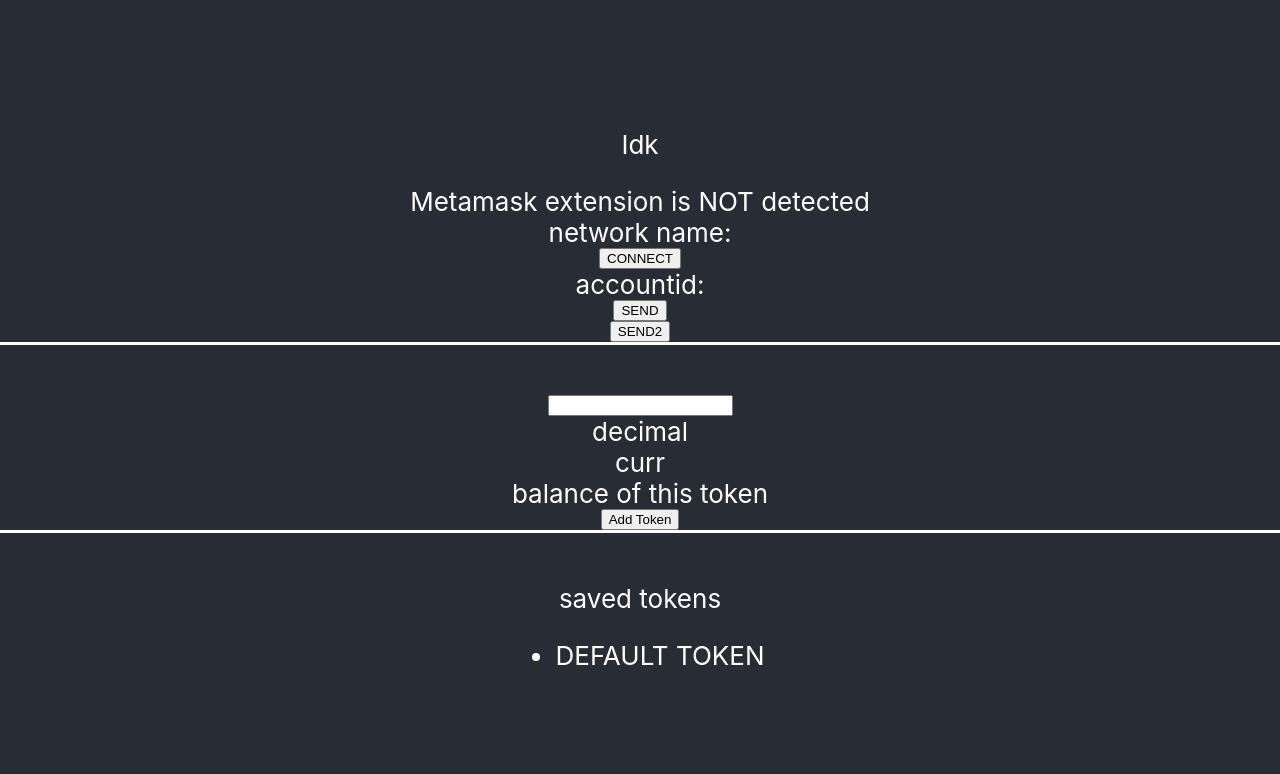
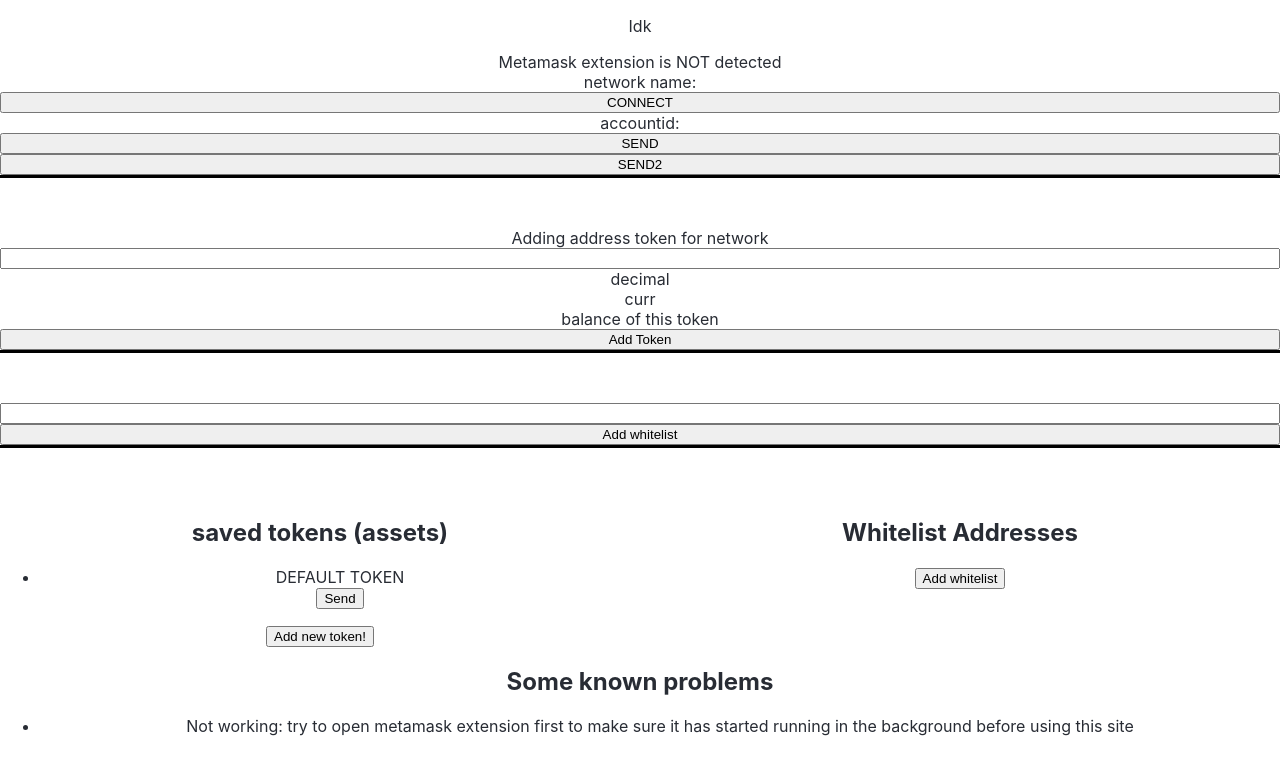
Before and after one commit to tools4web3/nft-wallet, a React (Create React App) app: page / in a window 1280 px wide. Shown: the top 774 px of the page. Built offline with nearby package versions, Linux system fonts and the light colour scheme.

Commit message:
add whitelist

```diff
--- a/src/App.css
+++ b/src/App.css
@@ -2,37 +2,23 @@
   text-align: center;
 }
 
-.App-logo {
-  height: 40vmin;
-  pointer-events: none;
-}
-
-@media (prefers-reduced-motion: no-preference) {
-  .App-logo {
-    animation: App-logo-spin infinite 20s linear;
-  }
-}
-
 .App-header {
-  background-color: #282c34;
-  min-height: 100vh;
+  background-color: #ffffff;
   display: flex;
   flex-direction: column;
-  align-items: center;
-  justify-content: center;
-  font-size: calc(10px + 2vmin);
-  color: white;
+  color: #282c34;
 }
 
 .App-link {
   color: #61dafb;
 }
 
-@keyframes App-logo-spin {
-  from {
-    transform: rotate(0deg);
-  }
-  to {
-    transform: rotate(360deg);
-  }
+.lists {
+  display: flex;
+  flex-direction: column;
+  flex-flow: wrap;
 }
+
+.assets, .whitelist {
+  width: 50%;
+}
--- a/src/App.js
+++ b/src/App.js
@@ -23,7 +23,11 @@
   const [chosenToken, setChosenToken]  = useState({});
   const [mainToken, setMainToken] = useState({});
 
+  const [whitelist, setWhitelist] = useState({});
+  const [tempWhitelist, setTempWhitelist] = useState("");
+
   async function handleTempTokenAddress(_tempTokenAddress) {
+    // tempTokenAddress watcher: used to do something whenever the tempTokenAddress input changes
     // evt.preventDefault();
     setTempTokenAddress(_tempTokenAddress);
     setTempTokenDecimal("");
@@ -50,7 +54,7 @@
 
   }
 
-  async function handleAddToken() {
+  function handleAddToken() {
     let tempTokens = tokens;
 
     if (!(network.chainId in tempTokens)) {
@@ -61,6 +65,10 @@
     console.log(tempTokens);
     setTokens({...tempTokens});
     localStorage.setItem("tokens", JSON.stringify(tempTokens));
+  }
+
+  function removeToken() {
+
   }
 
   async function tokenDetailsSetter() {
@@ -129,6 +137,21 @@
       _tempToken.currency = "ETH";
       setMainToken(_tempToken)
     }
+  }
+
+  function handleTempWhitelist(address) {
+    setTempWhitelist(address);
+  }
+
+  function handleAddWhitelist() {
+    let _whitelist = whitelist;
+    _whitelist[tempWhitelist] = null;
+    setWhitelist({..._whitelist});
+    localStorage.setItem("whitelist", JSON.stringify(_whitelist));
+  }
+
+  function removeWhitelist(address) {
+
   }
 
   async function login() {
@@ -286,6 +309,12 @@
     }
     setTokens(_tempTokens);
 
+    let _whitelist = JSON.parse(localStorage.getItem("whitelist"));
+    if (!_whitelist) {
+      _whitelist = {};
+    }
+    setWhitelist(_whitelist);
+
   }, []);
 
   // checking provider state
@@ -320,6 +349,10 @@
   }, [ethProvider, accoundId]);
 
   // useEffect(() => {
+  //   localStorage.setItem("whitelist", whitelist);
+  // }, [whitelist]);
+
+  // useEffect(() => {
   //   if (ethProvider) {
   //     if (network) {
 
@@ -339,32 +372,57 @@
         <div>accountid: {accoundId}</div>
         <button onClick={() => payMetamask("0xf9B98f63519D618E8006D5b721f38f00dfda9B1a", "0xffCF56AC374745c7E3e5dBC3385A00b4066d139B", "0.000001")}>SEND</button>
         <button onClick={() => payMetamask2("0xf9B98f63519D618E8006D5b721f38f00dfda9B1a", "0xffCF56AC374745c7E3e5dBC3385A00b4066d139B", "150000000")}>SEND2</button>
-<div style={{borderBottom: "3px solid white", width: "100%", marginBottom: "50px"}}></div>
+<div style={{borderBottom: "3px solid black", width: "100%", marginBottom: "50px"}}></div>
+<div>Adding address token for {network?.name} network</div>
 <input type="text" value={tempTokenAddress} onChange={e => handleTempTokenAddress(e.target.value)} />
 <div>decimal {tempTokenDecimal}</div>
 <div>curr {tempTokenCurrency}</div>
 <div>balance of this token {tempTokenBalance}</div>
 <button onClick={() => handleAddToken()}>Add Token</button>
-<div style={{borderBottom: "3px solid white", width: "100%", marginBottom: "50px"}}></div>
+<div style={{borderBottom: "3px solid black", width: "100%", marginBottom: "50px"}}></div>
 {/* <div>{JSON.stringify(tokens)}</div> */}
-
-<div>
-  {network?.name} saved tokens
+<input type="text" value={tempWhitelist} onChange={e => handleTempWhitelist(e.target.value)} />
+<button onClick={() => handleAddWhitelist()}>Add whitelist</button>
+<div style={{borderBottom: "3px solid black", width: "100%", marginBottom: "50px"}}></div>
+<div className='lists'>
+  <div className='assets'>
+    <h2>{network?.name} saved tokens (assets)</h2>
     <ul>
       {
         <li>
           DEFAULT TOKEN
-        <div>{mainToken.balance} {mainToken.currency}</div>
+          <div>{mainToken.balance} {mainToken.currency} <button>Send</button></div>
         </li>
       }
       {
         Object.keys(chosenToken).map((token, i) =>
         <li key={i}>
           {token}
-        <div>{chosenToken[token].balance} {chosenToken[token].currency}</div>
+          <div>{chosenToken[token].balance} {chosenToken[token].currency} <button>Send</button></div>
         </li>
         )
       }
+    </ul>
+    <button>Add new token!</button>
+  </div>
+  <div className='whitelist'>
+    <h2>Whitelist Addresses</h2>
+
+    <ul>
+      {
+        Object.keys(whitelist).map((item, i) =>
+        <li key={i}>{item}</li>
+        )
+      }
+    </ul>
+
+    <button>Add whitelist</button>
+  </div>
+</div>
+<div>
+  <h2>Some known problems</h2>
+  <ul>
+  <li>Not working: try to open metamask extension first to make sure it has started running in the background before using this site</li>
   </ul>
 </div>
       </header>
```
Lines whose indentation alone changed are shown as unchanged.
